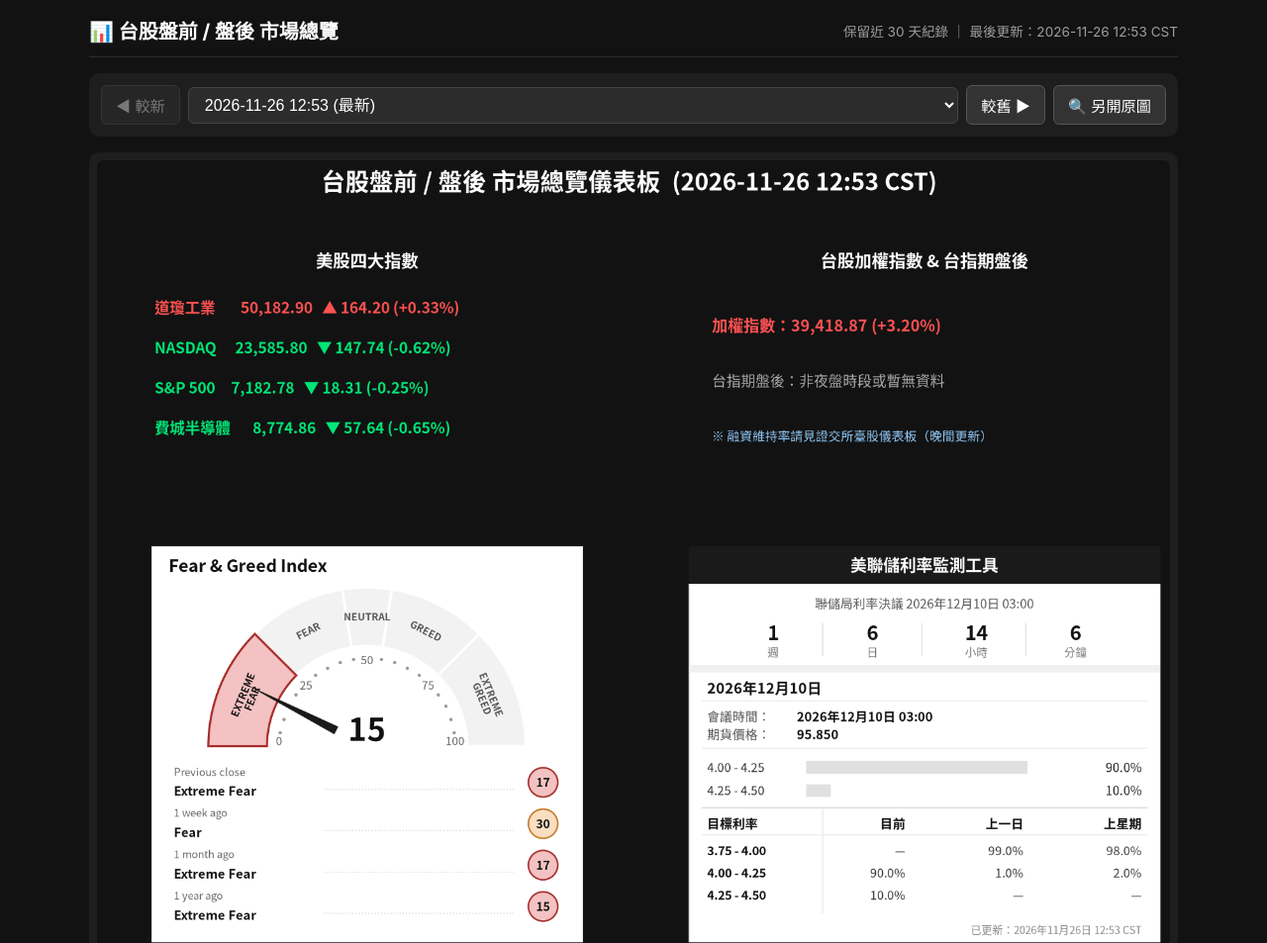
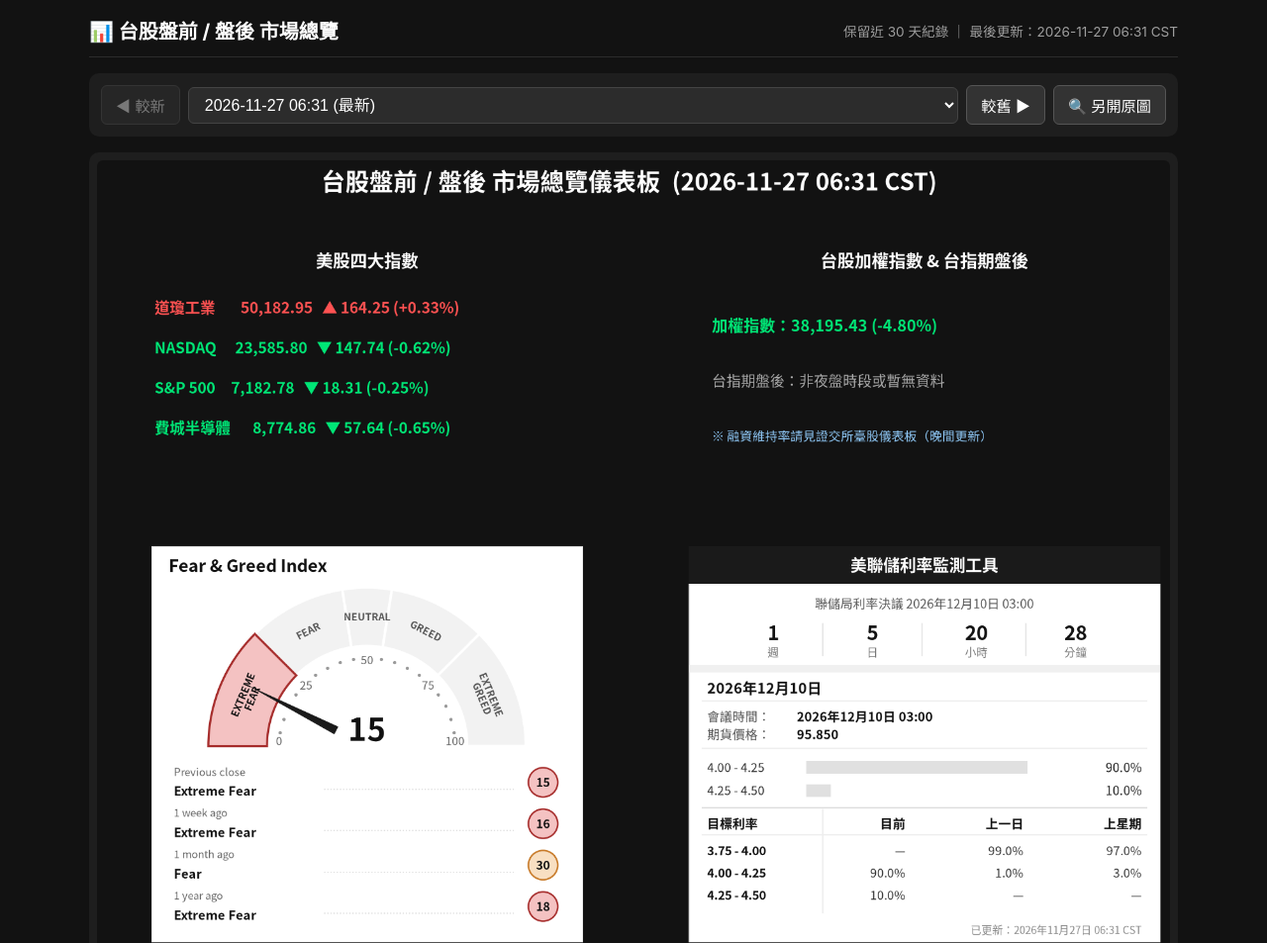
Before and after one commit to BrianXu0712/tw-market-bot, a plain HTML site: page docs/index.html in a window 1280 px wide. Shown: the top 953 px of the page at 99% size. Drawn offline with Linux system fonts and the light colour scheme.

Commit message:
Update market dashboard 2026-11-26 22:31

```diff
--- a/docs/index.html
+++ b/docs/index.html
@@ -94,7 +94,7 @@
   <div class="container">
     <header>
       <h1>📊 台股盤前 / 盤後 市場總覽</h1>
-      <div class="meta">保留近 30 天紀錄 ｜ 最後更新：2026-11-26 12:53 CST</div>
+      <div class="meta">保留近 30 天紀錄 ｜ 最後更新：2026-11-27 06:31 CST</div>
     </header>
 
     <div class="controls">
@@ -113,7 +113,7 @@
   </div>
 
   <script>
-    const reports = [{"file": "2026-11-26_1253.png", "label": "2026-11-26 12:53"}, {"file": "2026-11-26_0640.png", "label": "2026-11-26 06:40"}, {"file": "2026-11-25_1657.png", "label": "2026-11-25 16:57"}];
+    const reports = [{"file": "2026-11-27_0631.png", "label": "2026-11-27 06:31"}, {"file": "2026-11-26_1253.png", "label": "2026-11-26 12:53"}, {"file": "2026-11-26_0640.png", "label": "2026-11-26 06:40"}, {"file": "2026-11-25_1657.png", "label": "2026-11-25 16:57"}];
     const select = document.getElementById("reportSelect");
     const img = document.getElementById("chartImg");
     const rawLink = document.getElementById("rawLink");
```
Also changed, not shown: docs/reports/2026-11-27_0631.png (added).
